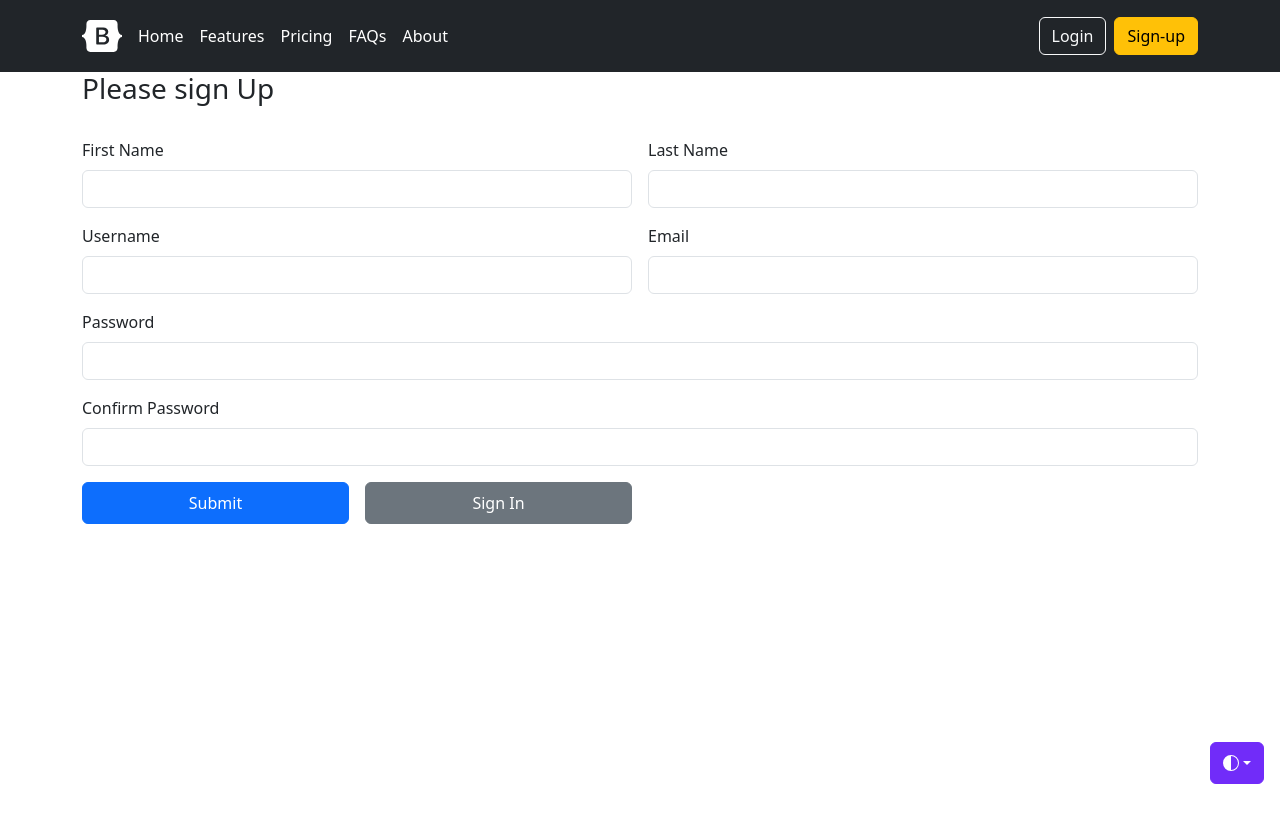
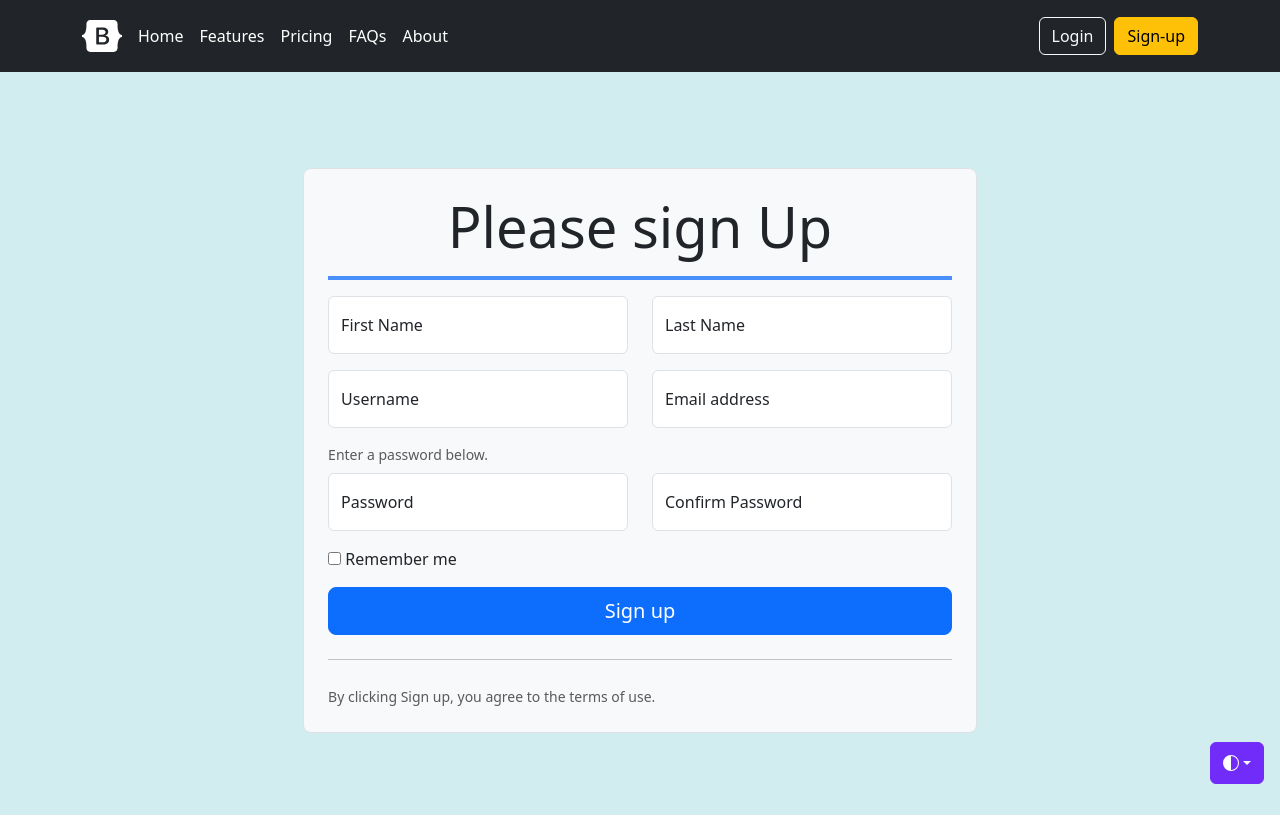
Before and after one commit to PradhanRoshan/churchmanagegui, an Angular app: page /signup in a window 1280 px wide. Before the commit the page ends 800 px from the top, so only its background shows below. Built offline with nearby package versions, Linux system fonts and the light colour scheme.

Commit message:
loging page enhance

```diff
--- a/src/app/components/auth/login/login.component.html
+++ b/src/app/components/auth/login/login.component.html
@@ -1,4 +1,67 @@
+<!-- <div class="b-example-divider"></div> -->
+<body style="background-color: rgba(165, 194, 198, 0.582); height: 92.9vh;">
+<div class="container col-xxl-8 px-4 py-5">
+  <div class="row flex-lg-row-reverse align-items-center mt-5 g-5 py-5">
+    <div class="col-10 col-sm-8 col-lg-6">
+      <img src="../../../assets/images/login.png" class="d-block mx-lg-auto img-fluid" alt="Bootstrap Themes" width="700" height="500" loading="lazy">
+    </div>
 
+    <div class="col-md-10 mx-auto col-lg-5">
+
+      <form [formGroup] = "loginForm" class="p-4 p-md-5 border rounded-3 bg-body-tertiary">
+        <h1 class="display-5 text-center">Login Your Account</h1>
+        <hr class="border border-primary border-2 opacity-75" />
+
+        <div *ngIf="!isFormValid" class="alert alert-danger" role="alert">
+          Form input is invalid. Please check the field.
+        </div>
+
+        <div *ngIf="!invalidCredentials" class="alert alert-danger" role="alert">
+          Please choose a unique and valid username.
+        </div>
+
+        <div class="form-floating mb-3">
+          <input formControlName="username" type="text" class="form-control" id="floatingInput" placeholder="Username">
+          <label for="floatingInput">Username</label>
+        </div>
+        <div class="form-floating mb-3">
+          <input formControlName="password" type="password" class="form-control" id="floatingPassword" placeholder="Password">
+          <label for="floatingPassword">Password</label>
+        </div>
+
+        <div class="checkbox mb-3">
+          <label>
+            <input type="checkbox" value="remember-me"> Remember me
+          </label>
+        </div>
+
+        <div class="row">
+          <div class="col">
+            <button class="btn btn-primary w-100 py-2" (click)="onSignInClicked()" type="submit">Sign in</button>
+          </div>
+          <div class="col">
+            <button class="btn btn-secondary w-100 py-2" (click)="onSignUpClicked()" type="submit">Sign-Up</button>
+          </div>
+        </div>
+
+        <!-- <button class="w-100 btn btn-lg btn-primary" type="submit">Sign in</button> -->
+
+        <div style="padding-top: .5rem;">
+          <p><a (click)="passwordReset()" class="link-primary">Forgot Your Password?</a></p>
+       </div>
+        <hr class="my-4">
+        <small class="text-body-secondary">&copy;2010–2024, roshanpradhan.com</small>
+      </form>
+    </div>
+
+  </div>
+</div>
+</body>
+
+
+
+
+<!--
 
 <main class="form-signin w-100 m-auto">
   <form [formGroup] = "loginForm" class="shadow p-3 mb-5 bg-body-tertiary rounded">
@@ -22,10 +85,6 @@
         Remember me
       </label>
     </div>
-    <!-- <div class="input-group mb-3">
-      <button class="btn btn-primary w-100 py-2" (click)="onSignInClicked()" type="submit">Sign in</button>
-      <button class="btn btn-primary w-100 py-2" (click)="onSignInClicked()" type="submit">Sign-Up</button>
-    </div> -->
 
     <div class="row">
       <div class="col">
@@ -43,3 +102,4 @@
 
     <p class="mt-5 mb-3 text-body-secondary">&copy; 2010–2024</p>
   </form>
+ -->
--- a/src/app/components/auth/login/login.component.scss
+++ b/src/app/components/auth/login/login.component.scss
@@ -20,3 +20,12 @@
   border-top-left-radius: 0;
   border-top-right-radius: 0;
 }
+
+.b-example-divider {
+  width: 100%;
+  height: 3rem;
+  background-color: rgba(0, 0, 0, .1);
+  border: solid rgba(0, 0, 0, .15);
+  border-width: 1px 0;
+  box-shadow: inset 0 .5em 1.5em rgba(0, 0, 0, .1), inset 0 .125em .5em rgba(0, 0, 0, .15);
+}
--- a/src/app/components/auth/login/login.component.ts
+++ b/src/app/components/auth/login/login.component.ts
@@ -18,7 +18,8 @@ import { NgIf } from '@angular/common';
 export class LoginComponent implements OnInit {
 
   loginForm: FormGroup;
-  invalidCredentials: boolean;
+  invalidCredentials: boolean=true;
+  isFormValid: boolean=true;
 
   constructor(
     private router: Router,
@@ -39,7 +40,10 @@ export class LoginComponent implements OnInit {
 
   onSignInClicked() {
     nullifyEmptyFormFields(this.loginForm);
+    console.log(this.isFormValid)
+    console.log(this.loginForm.valid)
     if (this.loginForm.valid) {
+      this.isFormValid = true;
       console.log(this.loginForm.value)
       let username = getFormControlValue(this.loginForm, "username");
       let password = getFormControlValue(this.loginForm, "password");
@@ -56,12 +60,15 @@ export class LoginComponent implements OnInit {
 
             },
             error: (e) => {
-              this.invalidCredentials = true;
+              this.invalidCredentials = false;
               console.error('Login failed', e)
             },
             complete: () => console.info('complete')
           }
         );
+    }else {
+      this.isFormValid = false;
+      this.invalidCredentials = true;
     }
 
   }
--- a/src/app/components/auth/signup/signup.component.html
+++ b/src/app/components/auth/signup/signup.component.html
@@ -1,7 +1,132 @@
-<div class="container">
+<body style="background-color: rgba(176, 224, 230, 0.582); height: 92.9vh;">
+  <div class="container col-xl-10 col-xxl-8 px-4 py-5">
+    <!-- <h1 class="display-4 text-center">Reset Password</h1>
+  <hr class="border border-primary border-2 opacity-75"> -->
+    <div class="row align-items-center g-lg-3 py-5">
+      <!--
+    <div class="col-lg-7 text-center text-lg-start">
+      <h1 class="display-4 fw-bold lh-1 text-body-emphasis mb-3">Vertically centered hero sign-up form</h1>
+      <p class="col-lg-10 fs-4">Below is an example form built entirely with Bootstrap’s form controls. Each required form group has a validation state that can be triggered by attempting to submit the form without completing it.</p>
+    </div> -->
+
+      <div class="col-md-10 mx-auto col-lg-8">
+        <form [formGroup]="signUpForm" class="p-4 p-md-4 border rounded-3 bg-body-tertiary">
+          <h1 class="display-4 text-center">Please sign Up</h1>
+          <hr class="border border-primary border-2 opacity-75" />
+
+          <div *ngIf="!isFormValid" class="alert alert-danger" role="alert">
+            Form input is invalid. Please check the field.
+          </div>
+          <div *ngIf="!isUsernameValid" class="alert alert-danger" role="alert">
+            User not found. Please enter correct username.
+          </div>
+
+          <div class="row">
+            <div class="col">
+              <div class="form-floating mb-3">
+                <input formControlName="firstName" type="text" class="form-control" id="floatingInput"
+                  placeholder="firstName"/>
+                <label for="floatingInput">First Name</label>
+              </div>
+            </div>
+            <div class="col">
+              <div class="form-floating mb-3">
+                <input formControlName="lastName" type="text" class="form-control" id="floatingInput"
+                  placeholder="lastName" />
+                <label for="floatingUsername">Last Name</label>
+              </div>
+            </div>
+          </div>
+          <div class="row">
+            <div class="col">
+              <div class="form-floating mb-3">
+                <input formControlName="username" type="text" class="form-control" id="floatingPassword"
+                  placeholder="Username" />
+                <label for="floatingUsername">Username</label>
+                <div *ngIf="!isUsernameValid" style="color: red;">
+                  Username is already taken
+                </div>
+              </div>
+            </div>
+
+            <div class="col">
+              <div class="form-floating mb-3">
+                <input formControlName="email" type="email" class="form-control" id="floatingInput"
+                  placeholder="name@example.com" />
+                <label for="floatingInput">Email address</label>
+              </div>
+            </div>
+          </div>
+
+          <div class="row pb-2">
+            <small class="col text-body-secondary">Enter a password below.</small>
+          </div>
+
+          <div class="row">
+            <div class="col">
+              <div class="form-floating mb-3">
+                <input formControlName="password" type="password" class="form-control" id="floatingPassword"
+                  placeholder="Password" />
+                <label for="floatingInput">Password</label>
+              </div>
+            </div>
+            <div class="col">
+              <div class="form-floating mb-3">
+                <input formControlName="confirmPassword" type="password" class="form-control" id="floatingPassword"
+                  placeholder="Password" />
+                <label for="floatingPassword">Confirm Password</label>
+                <div *ngIf="!isPasswordValid" style="color: red">
+                  Password did not match
+                </div>
+              </div>
+            </div>
+          </div>
+
+          <div class="checkbox mb-3">
+            <label>
+              <input type="checkbox" value="remember-me"> Remember me
+            </label>
+          </div>
+          <button (click)="signUp()" class="w-100 btn btn-lg btn-primary" type="submit">
+            Sign up
+          </button>
+
+          <hr class="my-4" />
+          <small class="text-body-secondary">By clicking Sign up, you agree to the terms of use.</small>
+        </form>
+      </div>
+    </div>
+  </div>
+</body>
+<!-- <form class="row g-3 mt-3">
+
+      <div class="col form-floating mb-3">
+          <input type="email" class="form-control" id="floatingInput" placeholder="name@example.com">
+          <label for="floatingInput">Email address</label>
+
+      </div>
+      <div class="col form-floating mb-3">
+          <input type="email" class="form-control" id="floatingInput" placeholder="name@example.com">
+          <label for="floatingInput">Email address</label>
+      </div>
+      <div class="col form-floating mb-3">
+          <input type="email" class="form-control" id="floatingInput" placeholder="name@example.com">
+          <label for="floatingInput">Email address</label>
+      </div>
+  </form> -->
 
 
 
+
+
+
+
+
+
+
+<!--
+
+<div class="container">
 <form [formGroup] = "signUpForm"  class="row g-3 needs-validation">
   <h1 class="h3 mb-3 fw-normal">Please sign Up</h1>
   <div *ngIf="!isFormValid" style="color: red;">
@@ -38,20 +163,13 @@
     </div>
 
   </div>
-  <!-- <div class="row"> -->
     <div class="col-3">
       <button class="btn btn-primary w-100 py-2" (click)="signUp()" type="submit">Submit</button>
     </div>
     <div class="col-3">
       <button class="btn btn-secondary w-100 py-2" (click)="signIn()" type="submit">Sign In</button>
     </div>
-  <!-- </div> -->
 
-  <!-- <div class="col-12">
-    <button type="submit" (click)="signUp()" class="btn btn-primary">Sign-Up</button>
-   &
-    <button type="submit" (click)="signUp()" class="btn btn-primary">Sign in</button>
-  </div> -->
 </form>
 
-</div>
+</div>  -->
```
Also changed, not shown: src/assets/images/login.png (added).
